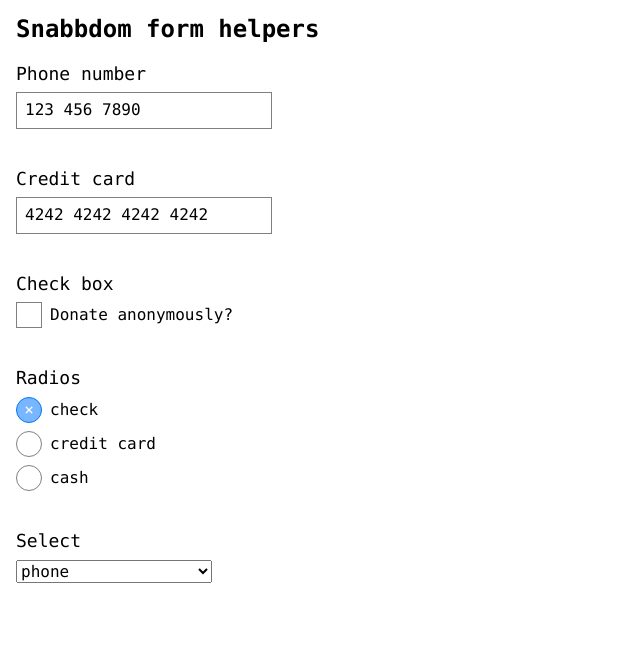
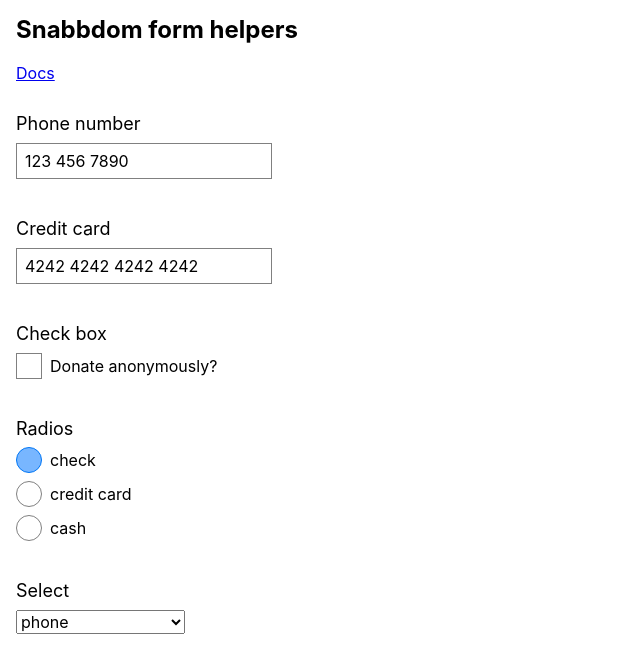
Before and after one commit to yutakahoulette-zz/snabbdom-form-helpers, a website with bundled scripts: page docs/index.html in a window 1280 px wide. Shown: the whole page, without its empty margins (0-640 px from the left). Built offline with nearby package versions, Linux system fonts and the light colour scheme.

Commit message:
Update package.json

```diff
--- a/docs/index.html
+++ b/docs/index.html
@@ -5,7 +5,10 @@
 </head>
 
 <body>
-  <h2>Snabbdom form helpers</h2>
+  <section>
+    <h2>Snabbdom form helpers</h2>
+    <a href='https://github.com/yutakahoulette/snabbdom-form-helpers'>Docs</a>
+  </section>
   <div id='container'></div>
   <script type='text/javascript' src='build.js'></script>
 </body>
@@ -13,11 +16,12 @@
 <style>
   body {
     padding: 16px;
-    font-family: Source Code Pro,
-      Menlo,
-      Consolas,
-      Liberation Mono,
-      monospace;
+    font-family:
+      -apple-system,
+      BlinkMacSystemFont,
+      Segoe UI,
+      Helvetica Neue,
+      Helvetica;
   }
   input,
   input[type=checkbox]+label,
@@ -61,13 +65,12 @@
     width: 16px;
     line-height: 16px;
     border: 1px solid grey;
-    content: "×";
+    content: "M";
   }
   input[type=checkbox]:checked+label:before,
   input[type=radio]:checked+label:before {
     border-color: #0176f5;
     background: #78b6ff;
-    color: #fff;
   }
   input[type=radio]+label:before {
     border-radius: 100%;
```
Also changed, not shown: package.json (+4 -4 lines).
